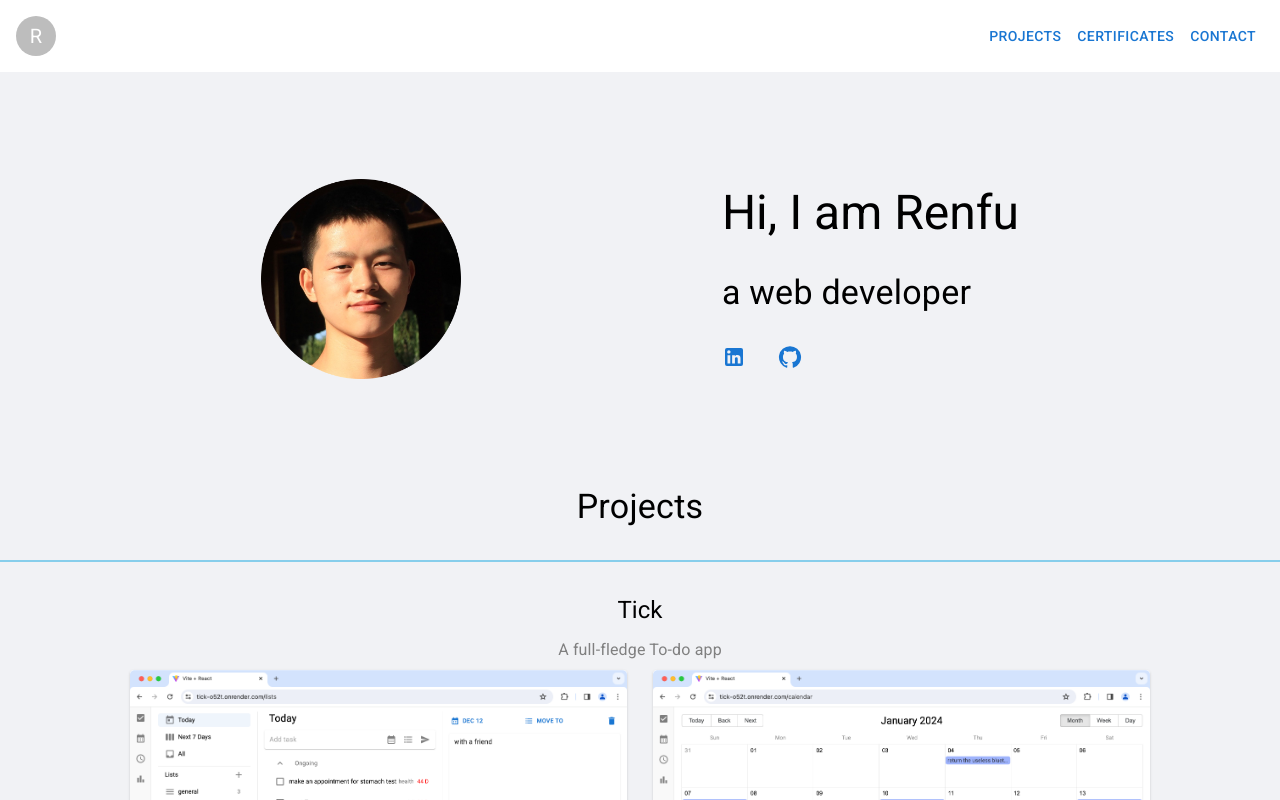
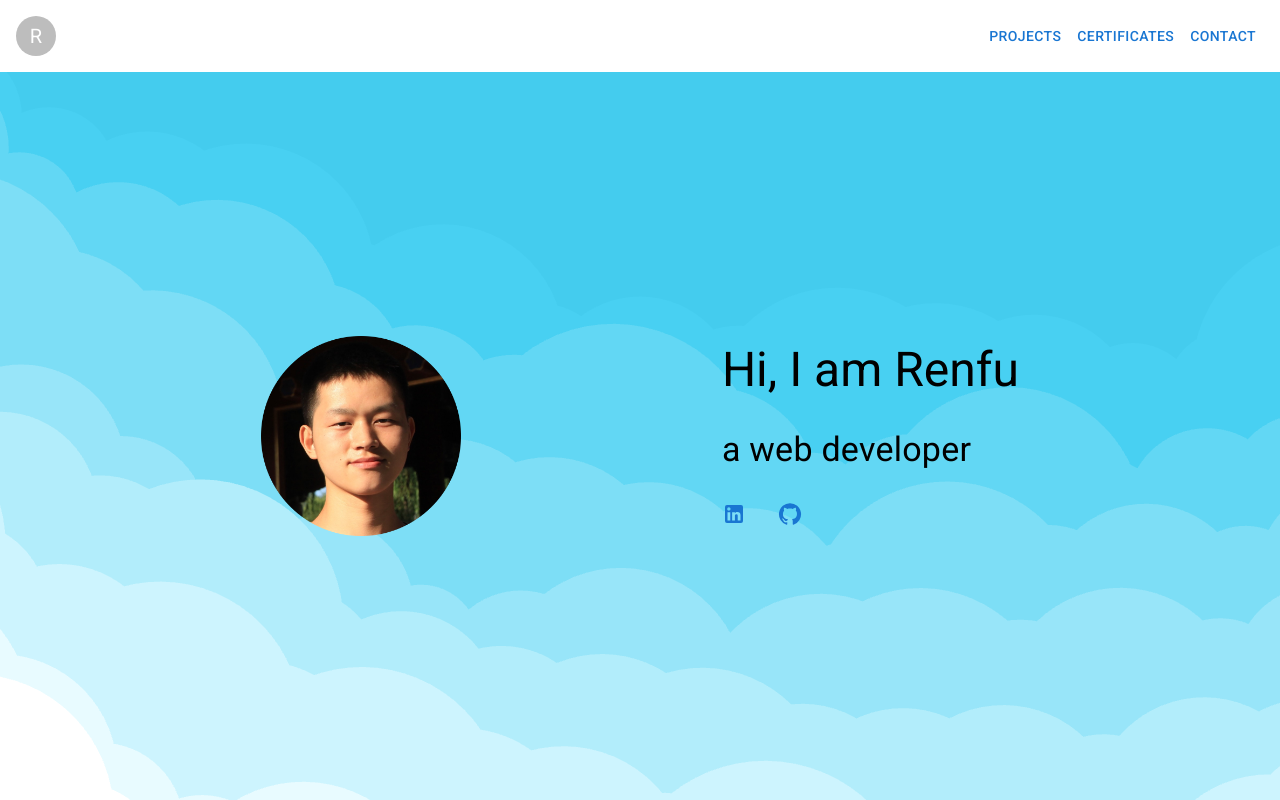
Before and after one commit to Renfu-Li/Renfu-Li.github.io, a React (Vite) app: page / in a window 1280 px wide. Shown: the top 800 px of the page. Built offline with nearby package versions, Linux system fonts and the light colour scheme.

Commit message:
feat: add a background image for Introduction

```diff
--- a/src/components/Introduction.jsx
+++ b/src/components/Introduction.jsx
@@ -1,13 +1,6 @@
 import LinkedInIcon from "@mui/icons-material/LinkedIn";
 import GitHubIcon from "@mui/icons-material/GitHub";
-import {
-  Box,
-  IconButton,
-  Link,
-  Stack,
-  Tooltip,
-  Typography,
-} from "@mui/material";
+import { Box, Link, Stack, Tooltip, Typography } from "@mui/material";
 
 function Introduction() {
   return (
@@ -15,8 +8,11 @@ function Introduction() {
       direction="row"
       justifyContent="space-evenly"
       alignItems="center"
-      sx={{ my: "2em" }}
-      height="350px"
+      sx={{
+        mb: "2em",
+        backgroundImage: "url(/images/background.png)",
+      }}
+      height="calc(100vh - 72px)"
     >
       <img alt="personal photo" height="200" src="/images/personal photo.png" />
       <Stack height={250} justifyContent="space-evenly">
```
